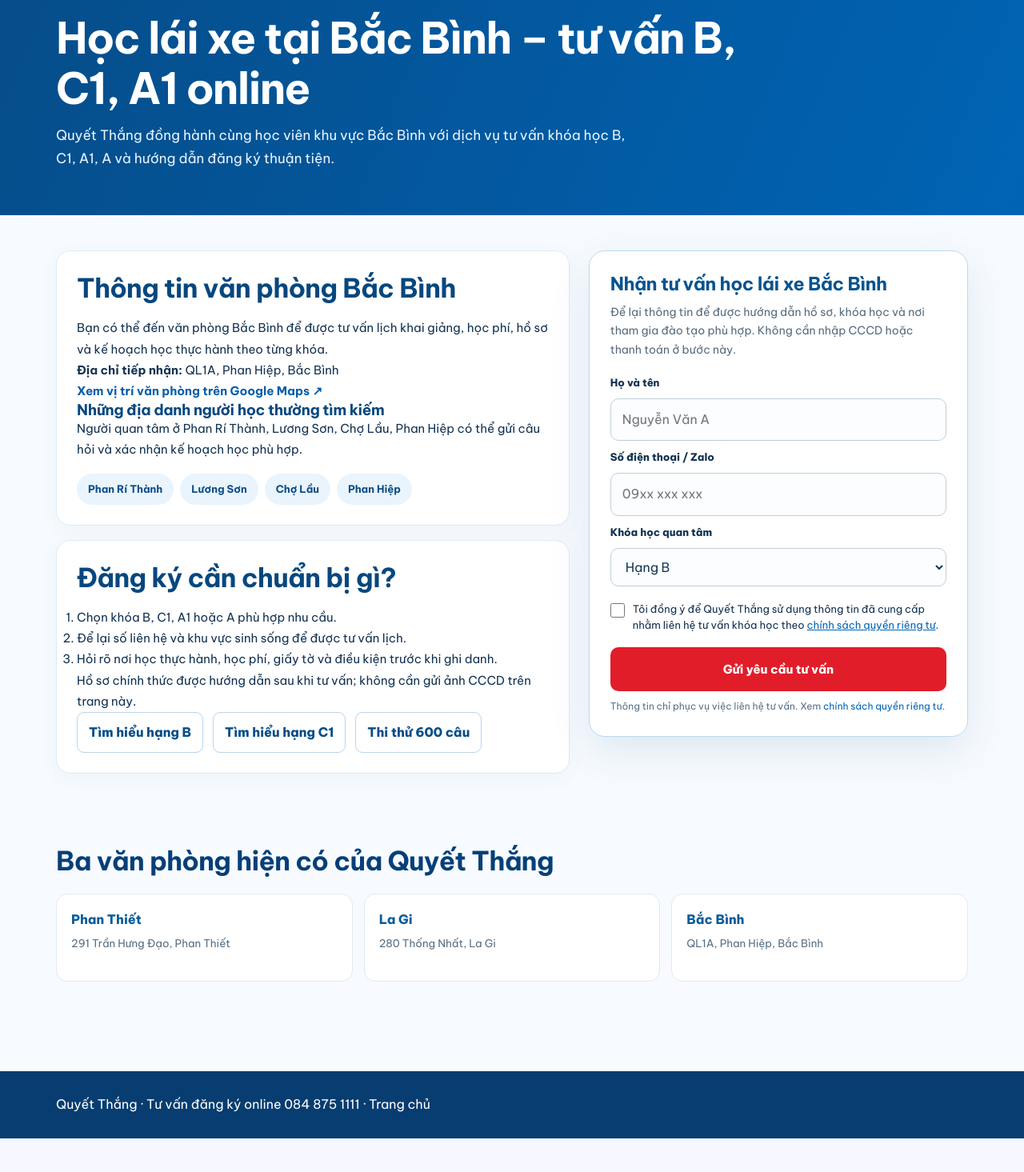
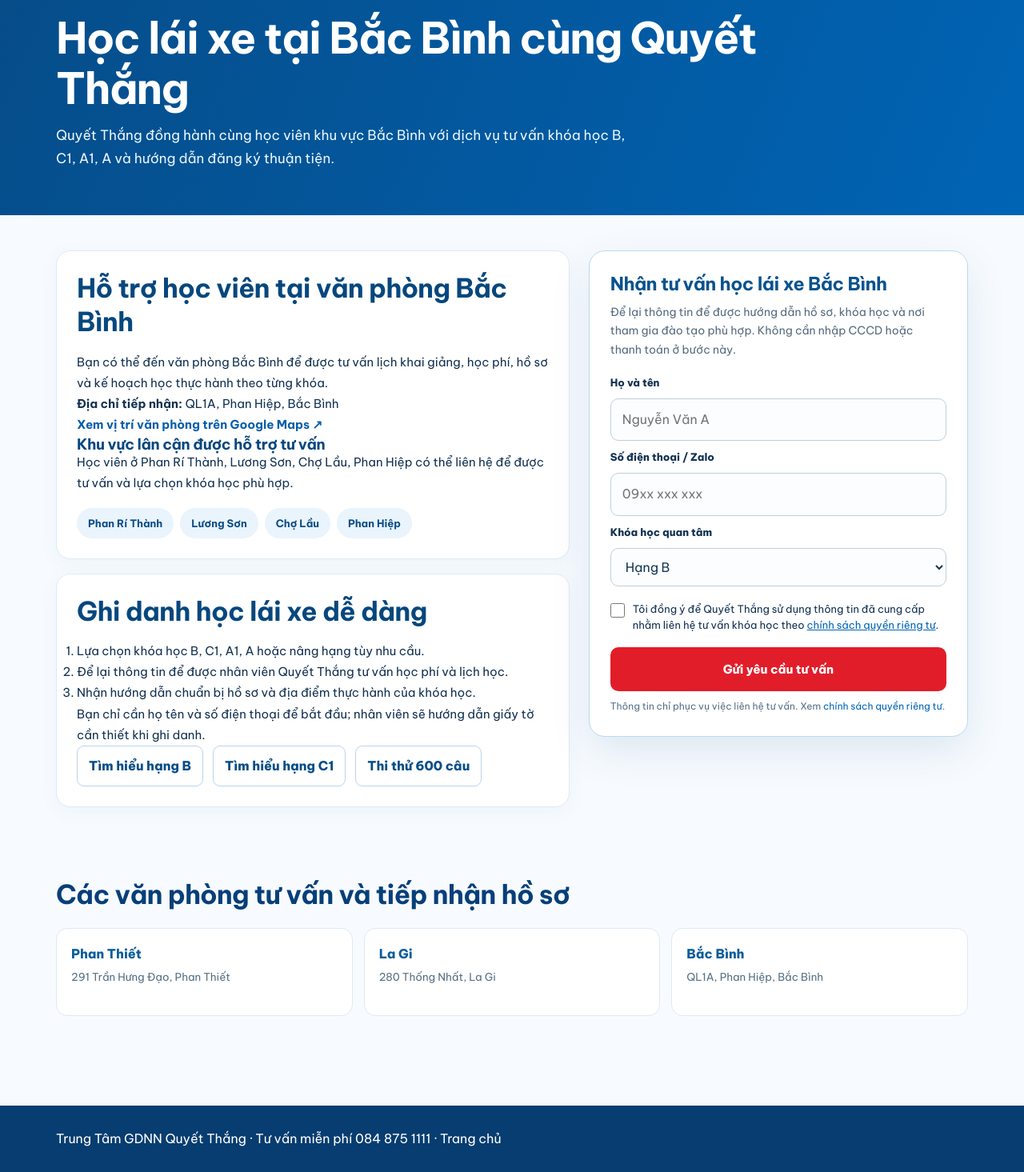
Before and after one commit to daylaixequyetthang/daylaixequyetthang.vn, a Next.js app: page /hoc-lai-xe/bac-binh in a window 1280 px wide. Shown: the part 118-1583 px from the top of the page at 80% size. Before the commit the page ends 1541 px from the top, so only its background shows below. Built offline with nearby package versions, Linux system fonts and the light colour scheme.

Commit message:
Remove internal disclaimers from regional landing pages

```diff
--- a/app/hoc-lai-xe/[slug]/page.js
+++ b/app/hoc-lai-xe/[slug]/page.js
@@ -11,13 +11,13 @@
  if(!r) return {};
  const name=r.name;
  return {
-  title:'Tư Vấn Học Lái Xe '+name+' – Đăng Ký Online B, C1, A1',
+  title:r.kind==='office' ? 'Học Lái Xe Tại '+name+' – B, C1, A1 | Trung Tâm Quyết Thắng' : 'Tư Vấn Học Lái Xe Cho Học Viên '+name+' – Quyết Thắng',
   description:r.kind==='office'
-  ? 'Tìm hiểu học lái xe hạng B, C1 tại '+name+'. Văn phòng Quyết Thắng: '+r.address+'. Hướng dẫn hồ sơ và đăng ký tư vấn online.'
-  : 'Người ở '+name+' có thể đăng ký tư vấn khóa học lái xe B, C1, A1 từ xa với Quyết Thắng. Xác nhận nơi học thực tế, lịch và hồ sơ trước khi đăng ký.',
+  ? 'Đăng ký học lái xe B, C1, A1, A tại '+name+' cùng Quyết Thắng. Văn phòng: '+r.address+'. Tư vấn học phí, lịch học và hồ sơ.'
+  : 'Quyết Thắng tư vấn học lái xe B, C1, A1, A cho học viên khu vực '+name+'. Hỗ trợ thông tin học phí, lịch học, địa điểm thực hành và ghi danh.',
   alternates:{canonical:BASE+'/hoc-lai-xe/'+r.slug},
   robots:regionIndexable(r)?{index:true,follow:true}:{index:false,follow:true},
-  openGraph:{url:BASE+'/hoc-lai-xe/'+r.slug,title:'Học lái xe – Tư vấn tại '+name+' | Quyết Thắng'},
+  openGraph:{url:BASE+'/hoc-lai-xe/'+r.slug,title:'Khóa học lái xe – Hỗ trợ học viên '+name+' | Quyết Thắng'},
  };
 }
 export default function RegionPage({params}){
@@ -34,22 +34,22 @@
  }:null;
  return <main className="seo-page">
   {schema && <script type="application/ld+json" dangerouslySetInnerHTML={{__html:JSON.stringify(schema)}} />}
-  <div className="seo-head"><div className="seo-wrap"><Link className="seo-back" href="/hoc-lai-xe">← Các khu vực hỗ trợ</Link><p className="seo-eyebrow">{office?'VĂN PHÒNG TIẾP NHẬN THỰC TẾ':'TIẾP NHẬN TƯ VẤN ONLINE'}</p>{office ? <h1>Học lái xe tại {r.name} – tư vấn B, C1, A1 online</h1> : <h1>Đăng ký tư vấn học lái xe online từ {r.name}</h1>}<p>{r.intro}</p></div></div>
+  <div className="seo-head"><div className="seo-wrap"><Link className="seo-back" href="/hoc-lai-xe">← Chọn khu vực tư vấn</Link><p className="seo-eyebrow">{office?'QUYẾT THẮNG CHÀO ĐÓN BẠN':'TƯ VẤN KHÓA HỌC MIỄN PHÍ'}</p>{office ? <h1>Học lái xe tại {r.name} cùng Quyết Thắng</h1> : <h1>Tư vấn học lái xe cho học viên khu vực {r.name}</h1>}<p>{r.intro}</p></div></div>
   <div className="seo-wrap">
    <section className="seo-section seo-grid">
     <div>
-     <article className="seo-panel"><h2>{office?'Thông tin văn phòng '+r.name:'Thông tin đăng ký cho khu vực '+r.name}</h2>
+     <article className="seo-panel"><h2>{office?'Hỗ trợ học viên tại văn phòng '+r.name:'Tìm hiểu khóa học lái xe dành cho học viên '+r.name}</h2>
       <p>{r.detail}</p>
-      {office?<><p><strong>Địa chỉ tiếp nhận:</strong> {r.address}</p><p><a href={r.maps} target="_blank" rel="noopener noreferrer">Xem vị trí văn phòng trên Google Maps ↗</a></p></>:<p className="seo-notice">Hiện không công bố văn phòng hoặc địa điểm dạy thực hành trực tiếp tại {r.name}. Việc đăng ký online là bước tư vấn, không phải đăng ký khóa học đã được xác nhận.</p>}
-      <h3>Những địa danh người học thường tìm kiếm</h3><p>Người quan tâm ở {r.places.join(', ')} có thể gửi câu hỏi và xác nhận kế hoạch học phù hợp.</p>
+      {office?<><p><strong>Địa chỉ tiếp nhận:</strong> {r.address}</p><p><a href={r.maps} target="_blank" rel="noopener noreferrer">Xem vị trí văn phòng trên Google Maps ↗</a></p></>:<p className="seo-kicker">Nhận tư vấn từ xa ngay tại {r.name}. Đội ngũ Quyết Thắng sẽ giới thiệu văn phòng tiếp nhận và hướng dẫn lịch học, địa điểm thực hành phù hợp với khóa bạn chọn.</p>}
+      <h3>Khu vực lân cận được hỗ trợ tư vấn</h3><p>Học viên ở {r.places.join(', ')} có thể liên hệ để được tư vấn và lựa chọn khóa học phù hợp.</p>
       <div className="seo-chip-list">{r.places.map(p=><span key={p}>{p}</span>)}</div>
      </article>
-     <article className="seo-panel" style={{marginTop:18}}><h2>Đăng ký cần chuẩn bị gì?</h2><ol><li>Chọn khóa B, C1, A1 hoặc A phù hợp nhu cầu.</li><li>Để lại số liên hệ và khu vực sinh sống để được tư vấn lịch.</li><li>Hỏi rõ nơi học thực hành, học phí, giấy tờ và điều kiện trước khi ghi danh.</li></ol><p>Hồ sơ chính thức được hướng dẫn sau khi tư vấn; không cần gửi ảnh CCCD trên trang này.</p><div className="seo-inline"><Link href="/khoa-hoc/hang-b">Tìm hiểu hạng B</Link><Link href="/khoa-hoc/hang-c1">Tìm hiểu hạng C1</Link><Link href="/thi-thu">Thi thử 600 câu</Link></div></article>
+     <article className="seo-panel" style={{marginTop:18}}><h2>Ghi danh học lái xe dễ dàng</h2><ol><li>Lựa chọn khóa học B, C1, A1, A hoặc nâng hạng tùy nhu cầu.</li><li>Để lại thông tin để được nhân viên Quyết Thắng tư vấn học phí và lịch học.</li><li>Nhận hướng dẫn chuẩn bị hồ sơ và địa điểm thực hành của khóa học.</li></ol><p>Bạn chỉ cần họ tên và số điện thoại để bắt đầu; nhân viên sẽ hướng dẫn giấy tờ cần thiết khi ghi danh.</p><div className="seo-inline"><Link href="/khoa-hoc/hang-b">Tìm hiểu hạng B</Link><Link href="/khoa-hoc/hang-c1">Tìm hiểu hạng C1</Link><Link href="/thi-thu">Thi thử 600 câu</Link></div></article>
     </div>
     <SeoConsultForm area={r.name} heading={'Nhận tư vấn học lái xe '+r.name}/>
    </section>
-   <section className="seo-section"><h2>Ba văn phòng hiện có của Quyết Thắng</h2><div className="seo-links">{BRANCHES.map(o=><Link key={o.slug} href={'/hoc-lai-xe/'+o.slug}>{o.name}<small>{o.address}</small></Link>)}</div></section>
+   <section className="seo-section"><h2>Các văn phòng tư vấn và tiếp nhận hồ sơ</h2><div className="seo-links">{BRANCHES.map(o=><Link key={o.slug} href={'/hoc-lai-xe/'+o.slug}>{o.name}<small>{o.address}</small></Link>)}</div></section>
   </div>
-  <footer className="seo-bottom"><div className="seo-wrap">Quyết Thắng · Tư vấn đăng ký online <a href="tel:0848751111">084 875 1111</a> · <Link href="/">Trang chủ</Link></div></footer>
+  <footer className="seo-bottom"><div className="seo-wrap">Trung Tâm GDNN Quyết Thắng · Tư vấn miễn phí <a href="tel:0848751111">084 875 1111</a> · <Link href="/">Trang chủ</Link></div></footer>
  </main>
 }
```
